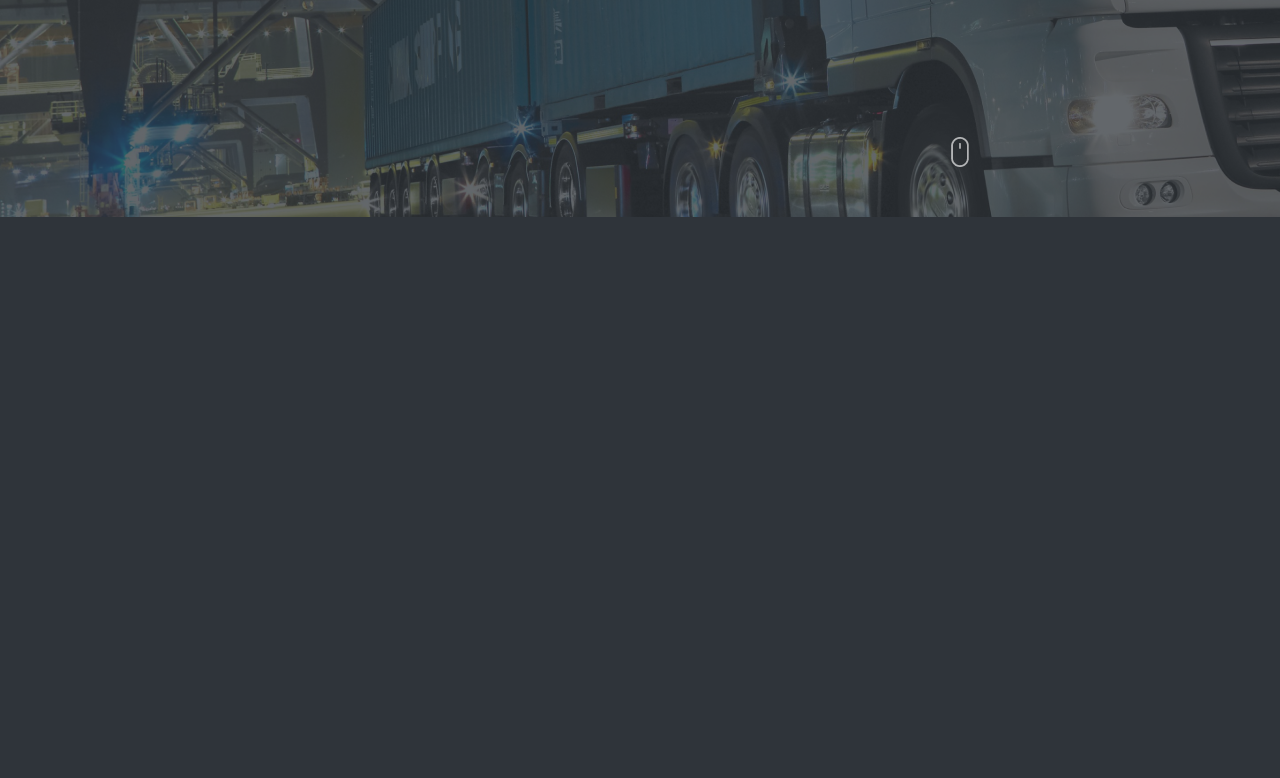
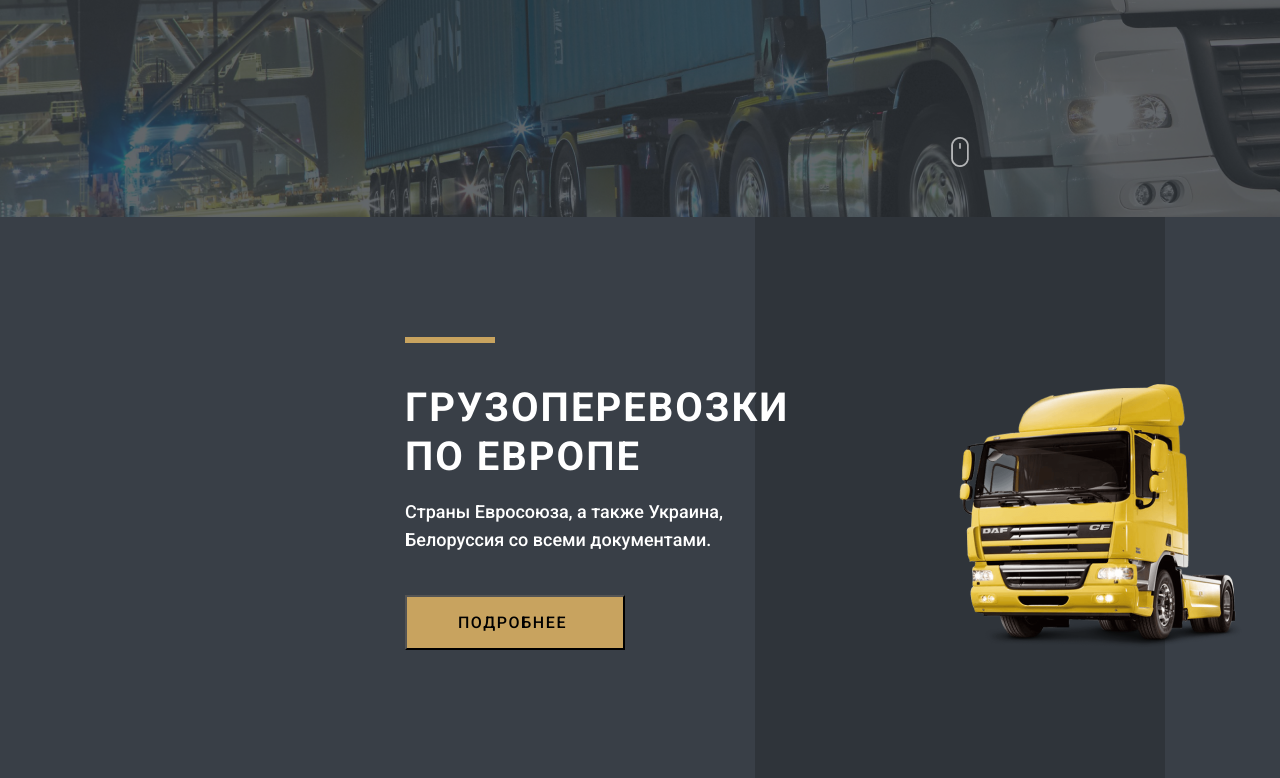
Before and after one commit to A-creater/Traffic, a plain HTML site: page index.html in a window 1280 px wide. Shown: the part 548-1326 px from the top of the page. Before the commit the page ends 800 px from the top, so only its background shows below. Drawn offline with Linux system fonts and the light colour scheme.

Commit message:
Закончен блок cargo__euro

```diff
--- a/index.html
+++ b/index.html
@@ -61,7 +61,24 @@
             </div>
             <div class="cargo__euro">
 
+                <div class="rectengle"></div>
+                <div class="rectengle__r"></div>
+                <div class="wrap cargo__euro-title">
+                    <div class="rectengle__2"></div>
+                    <h2 class="euro__title">грузоперевозки по европе</h2>
+                    <p class="euro__text">Страны Евросоюза, а также Украина, Белоруссия со всеми документами.</p>
+                    <button class="services__button">
+                        <p class="button__text">ПОДРОБНЕЕ</p>
+                    </button>
+                    <div class="services__next"><img src="img/services__next.png" alt=""></div>
+                    <div class="services__back"><img src="img/services__back.png" alt=""></div>
+                </div>
+                <div class="car"><img src="img/car.png" alt=""></div>
+
+
+
             </div>
+
         </section>
 
     </main>
--- a/style.css
+++ b/style.css
@@ -211,3 +211,103 @@ font-family: Roboto;
     height: 30px;
     opacity: 0.8;
 }
+
+/*---------------------------------*/
+
+.cargo__euro{
+    position: relative;
+    width: 1920px;
+    height: 561px;
+    display: flex;
+    justify-content: space-between;
+
+}
+
+
+.rectengle{
+    width: 755px;
+    height: 561px;
+    background: #393F47;
+    position: absolute;
+    left: 0;
+}
+.rectengle__r{
+    position: absolute;
+    right: 0;
+    background: #393F47;
+    width: 755px;
+    height: 561px;
+}
+.rectengle__2{
+    width: 90px;
+    height: 6px;
+    background: #C8A35F;
+    margin-top: 120px;
+    margin-bottom: 40px;
+}
+
+.euro__title{
+    width: 445px;
+    height: 86px;
+    font-style: normal;
+    font-weight: bold;
+    font-size: 40px;
+    line-height: 49px;
+    letter-spacing: 0.05em;
+    text-transform: uppercase;
+    color: #FFFFFF;
+    margin: 0;
+    margin-bottom: 29px;
+}
+.euro__text{
+    width: 421px;
+    height: 45px;
+    font-style: normal;
+    font-weight: normal;
+    font-size: 18px;
+    line-height: 28px;
+    color: #FFFFFF;
+    margin: 0;
+    margin-bottom: 52px;
+}
+.services__button{
+    width: 220px;
+    height: 55px;
+    background: #C8A35F;
+   display: flex;
+   align-items: center;
+   justify-content: center;
+   padding-left: 1px;
+}
+.button__text{
+    font-family: Roboto;
+    font-style: normal;
+    font-weight: 500;
+    font-size: 16px;
+    line-height: 25px;
+    text-align: center;
+    letter-spacing: 0.1em;
+    text-transform: uppercase;
+
+}
+.cargo__euro-title{
+   z-index: 1;
+}
+
+.car{
+    position: absolute;
+    top: 166px;
+    right: 595px;
+    z-index: 1;
+}
+
+.services__next{
+    position: absolute;
+    top: 156px;
+    right: 405px;
+}
+.services__back{
+    position: absolute;
+    top: 421px;
+    right: 405px;
+}
```
Also changed, not shown: img/car.png (added), img/services__back.png (added), img/services__next.png (added).
